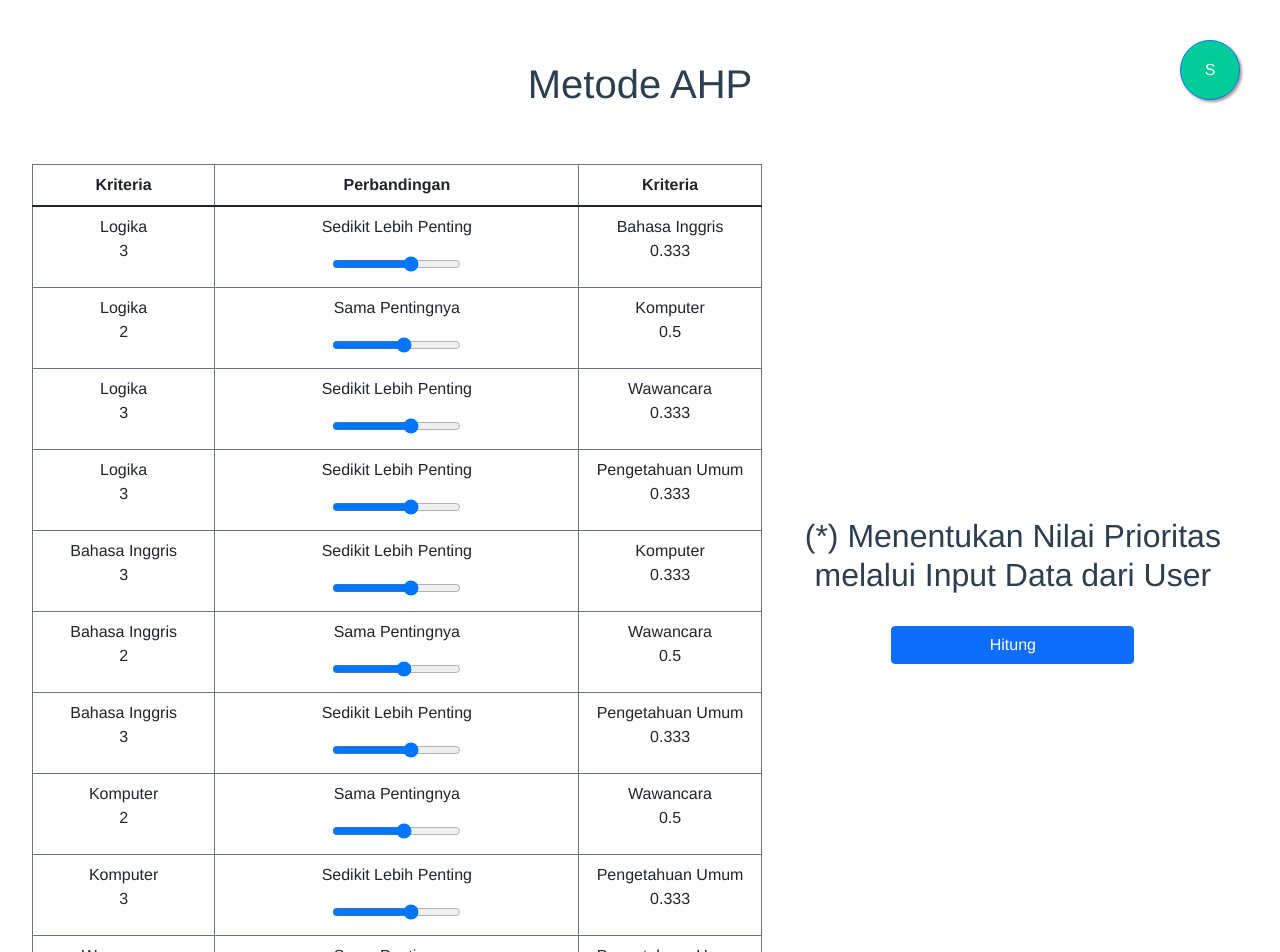
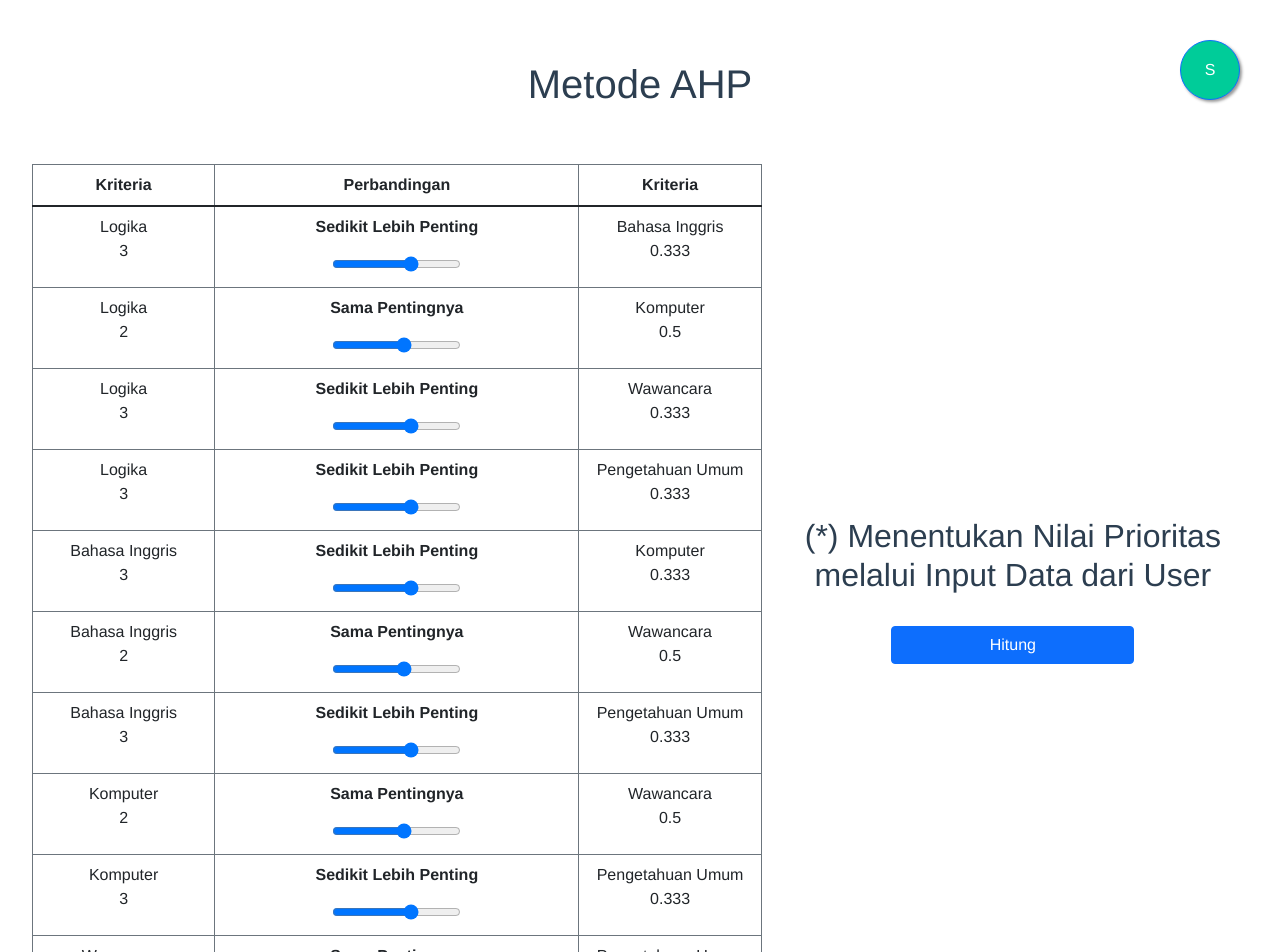
Before and after one commit to imfariz/imfariz.github.io, a Vue app: page / in a window 1280 px wide. Shown: the top 952 px of the page. Built offline with nearby package versions, Linux system fonts and the light colour scheme.

Commit message:
Adding sorts feature

```diff
--- a/src/components/DataModel.vue
+++ b/src/components/DataModel.vue
@@ -15,7 +15,7 @@
                     <tr>
                         <td>Logika <br> {{ this.kriteria[0].wt[1] }}</td>
                         <td>
-                            <p> {{ text }}</p>
+                            <p> <strong> {{ text }} </strong> </p>
                             <input type="range" min="1" max="17" step="1" v-model="test">
                         </td>
                         <td>Bahasa Inggris <br> {{ this.kriteria[1].wt[0] }} </td>
@@ -23,7 +23,7 @@
                     <tr>
                         <td>Logika <br> {{ this.kriteria[0].wt[2] }} </td>
                         <td>
-                            <p> {{ text1 }}</p>
+                            <p><strong> {{ text1 }} </strong></p>
                             <input type="range" min="1" max="17" step="1" v-model="test1">
                         </td>
                         <td>Komputer <br> {{ this.kriteria[2].wt[0] }} </td>
@@ -31,7 +31,7 @@
                     <tr>
                         <td>Logika <br> {{ this.kriteria[0].wt[3] }} </td>
                         <td>
-                            <p> {{ text2 }}</p>
+                            <p><strong> {{ text2 }} </strong></p>
                             <input type="range" min="1" max="17" step="1" v-model="test2">
                         </td>
                         <td>Wawancara <br> {{ this.kriteria[3].wt[0] }}</td>
@@ -39,7 +39,7 @@
                     <tr>
                         <td>Logika <br> {{ this.kriteria[0].wt[4] }} </td>
                         <td>
-                            <p> {{ text3 }}</p>
+                            <p><strong> {{ text3 }} </strong></p>
                             <input type="range" min="1" max="17" step="1" v-model="test3">
                         </td>
                         <td>Pengetahuan Umum <br> {{ this.kriteria[4].wt[0] }} </td>
@@ -47,7 +47,7 @@
                     <tr>
                         <td>Bahasa Inggris <br> {{ this.kriteria[1].wt[2] }} </td>
                         <td>
-                            <p> {{ text4 }}</p>
+                            <p><strong> {{ text4 }} </strong></p>
                             <input type="range" min="1" max="17" step="1" v-model="test4">
                         </td>
                         <td>Komputer <br> {{ this.kriteria[2].wt[1] }} </td>
@@ -55,7 +55,7 @@
                     <tr>
                         <td>Bahasa Inggris <br> {{ this.kriteria[1].wt[3] }} </td>
                         <td>
-                            <p> {{ text5 }}</p>
+                            <p><strong> {{ text5 }} </strong></p>
                             <input type="range" min="1" max="17" step="1" v-model="test5">
                         </td>
                         <td>Wawancara <br> {{ this.kriteria[3].wt[1] }} </td>
@@ -63,7 +63,7 @@
                     <tr>
                         <td>Bahasa Inggris <br> {{ this.kriteria[1].wt[4] }} </td>
                         <td>
-                            <p> {{ text7 }}</p>
+                            <p><strong> {{ text7 }} </strong></p>
                             <input type="range" min="1" max="17" step="1" v-model="test7">
                         </td>
                         <td>Pengetahuan Umum <br> {{ this.kriteria[4].wt[1] }} </td>
@@ -71,7 +71,7 @@
                     <tr>
                         <td>Komputer <br> {{ this.kriteria[2].wt[3] }} </td>
                         <td>
-                            <p> {{ text6 }}</p>
+                            <p><strong> {{ text6 }} </strong></p>
                             <input type="range" min="1" max="17" step="1" v-model="test6">
                         </td>
                         <td>Wawancara <br> {{ this.kriteria[3].wt[2] }} </td>
@@ -79,7 +79,7 @@
                     <tr>
                         <td>Komputer <br> {{ this.kriteria[2].wt[4] }} </td>
                         <td>
-                            <p> {{ text8 }}</p>
+                            <p><strong> {{ text8 }} </strong></p>
                             <input type="range" min="1" max="17" step="1" v-model="test8">
                         </td>
                         <td>Pengetahuan Umum <br> {{ this.kriteria[4].wt[2] }} </td>
@@ -87,7 +87,7 @@
                     <tr>
                         <td>Wawancara <br> {{ this.kriteria[3].wt[4] }} </td>
                         <td>
-                            <p> {{ text9 }}</p>
+                            <p><strong> {{ text9 }} </strong></p>
                             <input type="range" min="1" max="17" step="1" v-model="test9">
                         </td>
                         <td>Pengetahuan Umum <br> {{ this.kriteria[4].wt[3] }} </td>
@@ -115,8 +115,8 @@
                   </tr>
               </thead>
               <tbody>
-                  <tr v-for="(x, index) in alt" :key="x">
-                      <td>A{{ index +1 }}</td>
+                  <tr v-for="x in alt" :key="x">
+                      <td>{{ x.name }}</td>
                       <td><input type="number" style="text-align: center" v-model="x.lm"></td>
                       <td><input type="number" style="text-align: center" v-model="x.bi"></td>
                       <td><input type="number" style="text-align: center" v-model="x.kp"></td>
@@ -324,8 +324,8 @@
                   </tr>
               </thead>
               <tbody>
-                  <tr v-for="(x, index) in alt" :key="x">
-                      <td>A{{ index +1 }}</td>
+                  <tr v-for="x in alt" :key="x">
+                      <td>{{ x.name }}</td>
                       <td v-text="x.v" v-if="condition"></td>
                   </tr>
               </tbody>
@@ -407,6 +407,7 @@ export default {
             ],
             alt: [
                 {
+                    name: "A1",
                     lm: 32.5,
                     bi: 35,
                     kp: 50,
@@ -415,6 +416,7 @@ export default {
                     v: 0
                 },
                 {
+                    name: "A2",
                     lm: 42.5,
                     bi: 30,
                     kp: 55,
@@ -423,6 +425,7 @@ export default {
                     v: 0
                 },
                 {
+                    name: "A3",
                     lm: 42.5,
                     bi: 35,
                     kp: 60,
@@ -431,6 +434,7 @@ export default {
                     v: 0
                 },
                 {
+                    name: "A4",
                     lm: 30,
                     bi: 15,
                     kp: 50,
@@ -1496,6 +1500,7 @@ export default {
                 this.kriteria[x].jumlah = this.kriteria[x].nEigen.reduce(reducer)
                 this.kriteria[x].lam = this.kriteria[x].jumlah/this.kriteria[x].eigen
             }
+            this.kriteria.sort((a,b) => parseFloat(b.eigen) - parseFloat(a.eigen))
         },
         saw: function() {
             //Normalisasi Nilai Umum pada Metode SAW
@@ -1507,8 +1512,6 @@ export default {
                 this.c5[h] = (this.alt[h].pu>50)?0.75:0.5
             }
 
-            console.log(this.c1)
-
             for(let h=0; h<this.alt.length;h++) {
                 this.alt[h].v = (this.c1[h]*this.kriteria[0].eigen) +
                             (this.c2[h]*this.kriteria[1].eigen) +
@@ -1516,7 +1519,7 @@ export default {
                             (this.c4[h]*this.kriteria[3].eigen) +
                             (this.c5[h]*this.kriteria[4].eigen)
             }
-
+            this.alt.sort((a,b) => parseFloat(b.v) - parseFloat(a.v))
         },
         normalize: function() {
           this.ahp()
```
